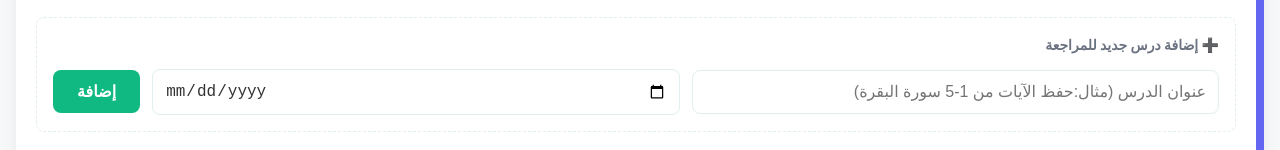
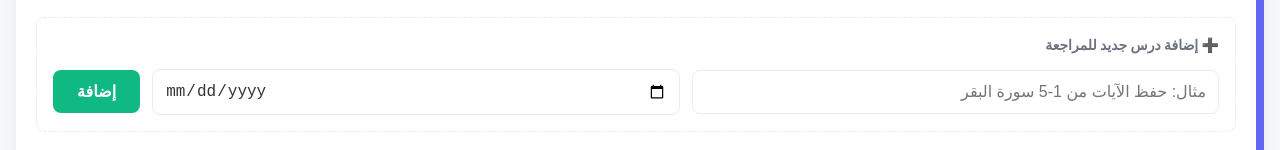
Before and after one commit to pureksa99/moddakr, a plain HTML site: page index.html in a window 1280 px wide. Shown: the part 459-609 px from the top of the page. Drawn offline with Linux system fonts and the light colour scheme.

Commit message:
Add files via upload

```diff
--- a/index.html
+++ b/index.html
@@ -813,7 +813,7 @@
             <div class="control-section">
                 <h3>➕ إضافة درس جديد للمراجعة</h3>
                 <div class="flex flex-col flex-row-desktop gap-3 items-center">
-                    <input type="text" id="new-lesson-name" class="control-input" placeholder="عنوان الدرس (مثال:حفظ الآيات من 1-5 سورة البقرة)" required>
+                    <input type="text" id="new-lesson-name" class="control-input" placeholder="مثال: حفظ الآيات من 1-5 سورة البقر" required>
                     <input type="date" id="new-lesson-date" class="control-input" required placeholder="حدد التاريخ">
                     <button id="add-lesson-btn" class="btn btn-green btn-auto-width">إضافة</button>
                 </div>
```
